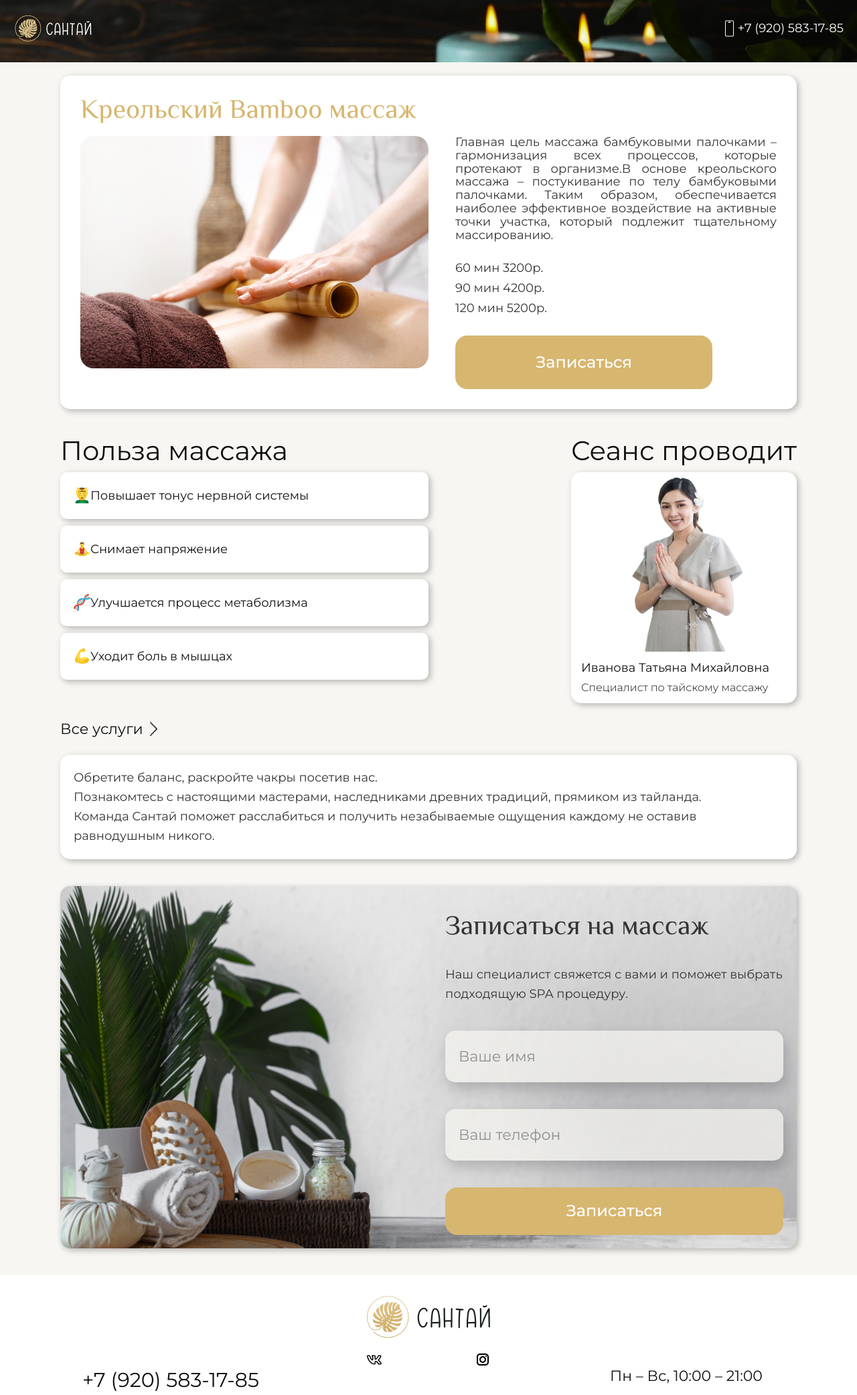
After one commit to 4ndr01dHQD/santai, a Django app: page /massages/bamboo/ in a window 1280 px wide. The commit adds this page. Shown: the top 2083 px of the page at 67% size. Run offline with Django 4.2, Linux system fonts and the light colour scheme.

Commit message:
Добавлены массажи шиатцу и креольский

```diff
--- a/santai/urls.py
+++ b/santai/urls.py
@@ -1,7 +1,7 @@
 from django.urls import path
 
 from santai.views import main, bali, massages, thai, slim, neck, foot, stone, herbal_bags, oil, contacts, \
-    orders, policy, hawaii, santai, love_candle, oil_four_hands
+    orders, policy, hawaii, santai, love_candle, oil_four_hands, shiatsu, bamboo
 
 urlpatterns = [
     path("", main),
@@ -18,6 +18,8 @@ urlpatterns = [
     path("massages/santai/", santai),
     path("massages/love_candle/", love_candle),
     path("massages/oil_four_hands/", oil_four_hands),
+    path("massages/shiatsu/", shiatsu),
+    path("massages/bamboo/", bamboo),
     path("contacts/", contacts),
     path("orders/", orders),
     path("policy/", policy),
--- a/santai/views.py
+++ b/santai/views.py
@@ -114,6 +114,14 @@ def oil_four_hands(request):
     return render(request, 'massages/oil_four_hands.html')
 
 
+def shiatsu(request):
+    return render(request, 'massages/shiatsu.html')
+
+
+def bamboo(request):
+    return render(request, 'massages/bamboo.html')
+
+
 def massages(request):
     massages = [
         {
@@ -176,6 +184,16 @@ def massages(request):
             'url': 'oil_four_hands',
             'img': 'oil',
         },
+        {
+            'title': 'Шиатцу',
+            'url': 'shiatsu',
+            'img': 'shiatsu',
+        },
+        {
+            'title': 'Креольский Bamboo массаж',
+            'url': 'bamboo',
+            'img': 'bamboo',
+        },
     ]
 
     return render(request, 'massages.html', context={'massages': massages})
--- a/static/sass/adapt/_reviews.scss
+++ b/static/sass/adapt/_reviews.scss
@@ -22,7 +22,7 @@
 
 @media (max-width: 578px) {
     .reviews {
-        margin-top: 20px;
+        margin: 20px 0;
         &__item {
             width: 100%;
 
--- /dev/null
+++ b/templates/massages/bamboo.html
@@ -0,0 +1,111 @@
+{% extends "base.html" %}
+
+{% block content %}
+
+<section class="main main_header">
+    {% include '../components/header.html' %}
+
+</section>
+
+
+<section class="unit">
+    <div class="container">
+        <div class="unit__white">
+            <div class="unit__top">
+                <h2 class="unit__title">
+                    Креольский Bamboo массаж
+                </h2>
+
+            </div>
+            <div class="unit__center">
+                <div class="unit__half">
+                    <img class="unit__image" src="/media/img/massages/bamboo.png" alt="massage">
+                </div>
+                <div class="unit__half">
+                    <p class="unit__description">
+                        Главная цель массажа бамбуковыми палочками – гармонизация всех процессов, которые протекают в
+                        организме.В основе креольского массажа – постукивание по телу бамбуковыми палочками. Таким
+                        образом, обеспечивается наиболее эффективное воздействие на активные точки участка, который
+                        подлежит тщательному массированию.
+                    </p>
+                    <p class="unit__text unit__text_small">
+                        60 мин 3200р.
+                    </p>
+                    <p class="unit__text unit__text_small">
+                        90 мин 4200р.
+                    </p>
+                    <p class="unit__text">
+                        120 мин 5200р.
+                    </p>
+                    <button class="button_yellow open__modal button_to_bordered_yellow">
+                        Записаться
+                    </button>
+                </div>
+            </div>
+        </div>
+        <div class="unit__descr">
+            <div class="unit__descr__half">
+                <h2 class="unit__descr__title">
+                    Польза массажа
+                </h2>
+                <ul class="unit__descr__list">
+                    <li class="unit__descr__item">
+                        <img src="/media/img/emoji/man-getting-massage.png" alt=""> Повышает тонус нервной системы
+                    </li>
+                    <li class="unit__descr__item">
+                        <img src="/media/img/emoji/man-in-lotus.png" alt=""> Снимает напряжение
+                    </li>
+                    <li class="unit__descr__item">
+                        <img src="/media/img/emoji/dna.png" alt=""> Улучшается процесс метаболизма
+                    </li>
+                    <li class="unit__descr__item">
+                        <img src="/media/img/emoji/biceps.png" alt=""> Уходит боль в мышцах
+                    </li>
+                </ul>
+            </div>
+            <div class="unit__descr__half unit__descr__half_right">
+                <h2 class="unit__descr__title">
+                    Сеанс проводит
+                </h2>
+                <div class="unit__descr__card">
+                    <div class="unit__descr__card__wrapper">
+                        <img src="/media/img/card.png" alt="" class="unit__descr__card__image">
+                    </div>
+                    <div class="unit__descr__card__bottom">
+                        <p class="unit__descr__card__title">
+                            Иванова Татьяна Михайловна
+                        </p>
+                        <p class="unit__descr__card__subtitle">
+                            Специалист по тайскому массажу
+                        </p>
+                    </div>
+                </div>
+            </div>
+        </div>
+
+    </div>
+</section>
+
+{% include '../components/modal.html' %}
+
+
+<div class="unit">
+    <div class="container">
+        <div class="unit__bottom">
+            <a href="/massages/" class="unit__bottom__link">
+                Все услуги
+                <img src="/media/icons/arrow small.png" alt="">
+            </a>
+            <p class="unit__bottom__descr">
+                Обретите баланс, раскройте чакры посетив нас.<br>
+                Познакомтесь с настоящими мастерами, наследниками древних традиций, прямиком из тайланда.<br>
+                Команда Сантай поможет расслабиться и получить незабываемые ощущения каждому не оставив равнодушным
+                никого.
+            </p>
+        </div>
+    </div>
+</div>
+
+{% include '../components/form.html' with form_type=2 %}
+
+{% endblock %}
```
Also changed, not shown: templates/massages/shiatsu.html (added, +107 -0 lines), media/icons/services/bamboo.png (added), media/icons/services/shiatsu.png (added), media/img/massages/bamboo.png (added), static/css/style.min.css, 1 other file.
